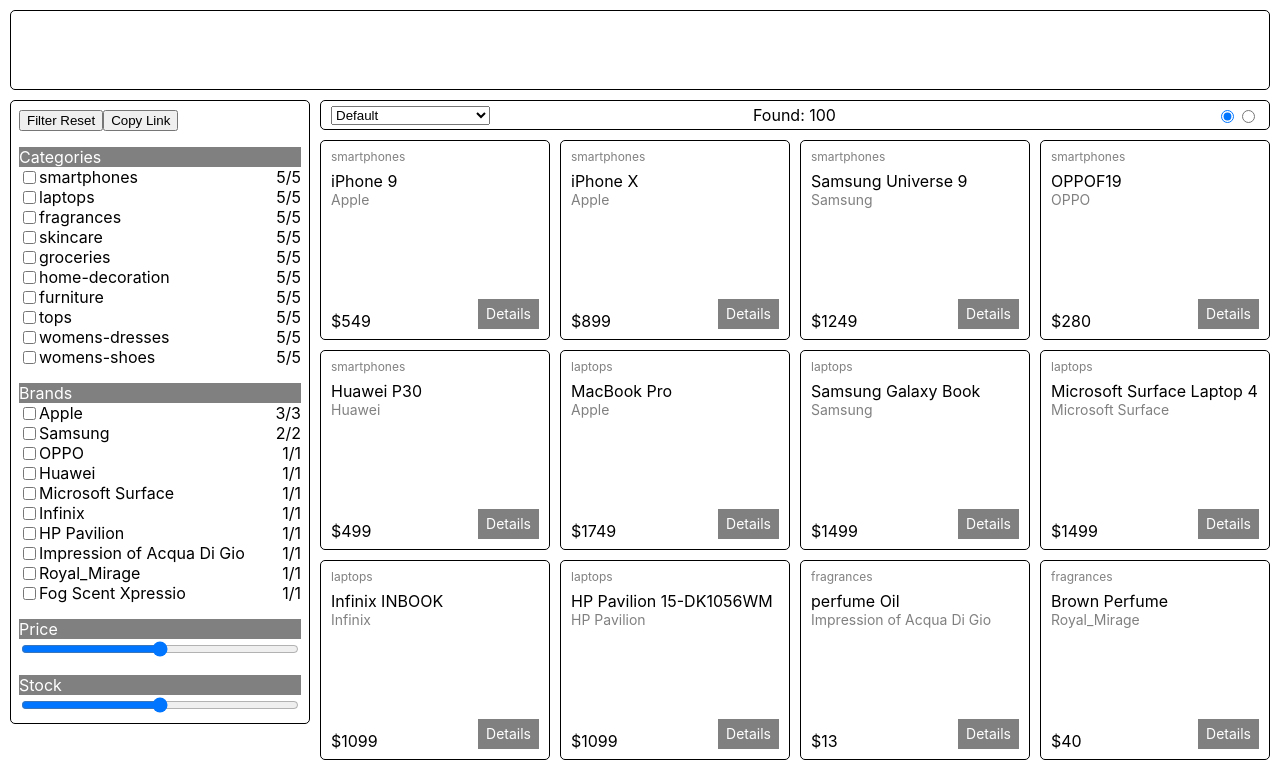
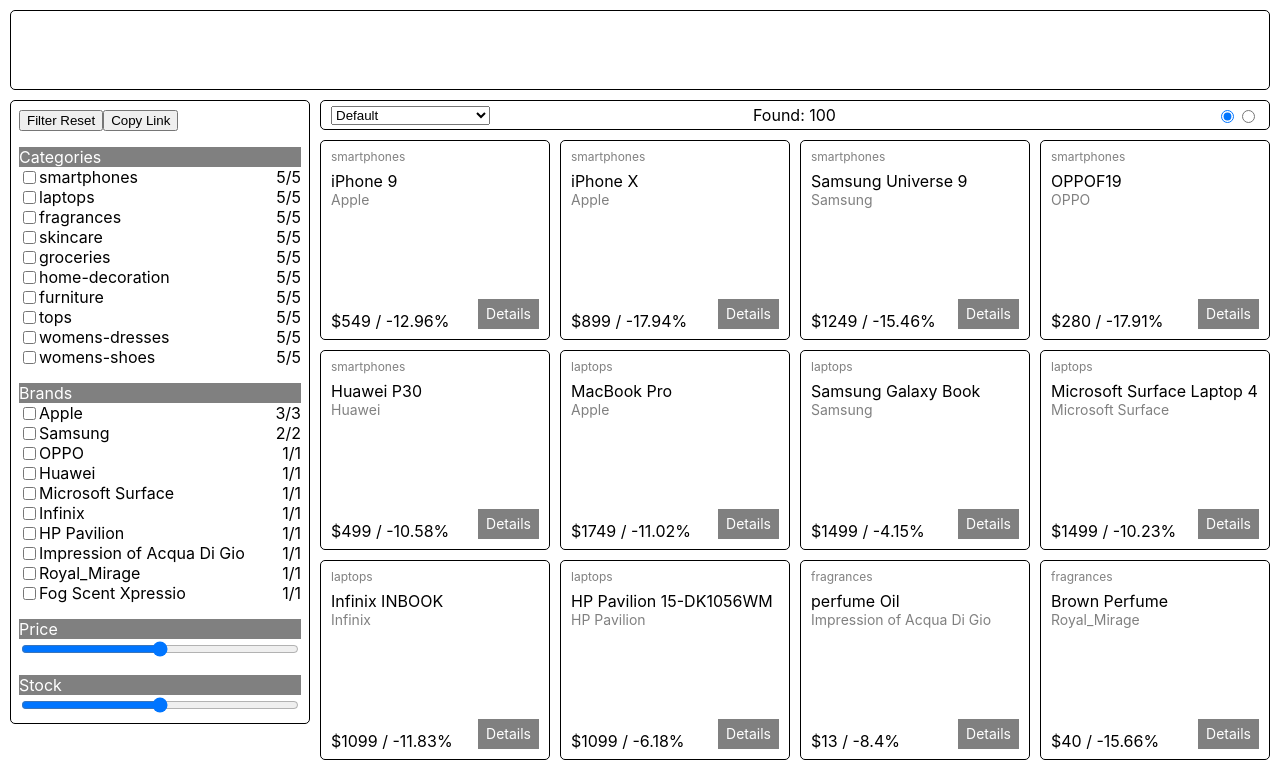
Before and after one commit to ShkredovDmitriy/online-store, a React (Create React App) app: page / in a window 1280 px wide. Shown: the top 768 px of the page. Built offline with nearby package versions, Linux system fonts and the light colour scheme.

Commit message:
feat: add discont

```diff
--- a/src/components/ProductCard/ProductCard.tsx
+++ b/src/components/ProductCard/ProductCard.tsx
@@ -4,14 +4,16 @@
 import "./productCard.scss";
 
 export const ProductCard = ({ product }: { product: TProductItem }) => {
-  const { id, category, title, brand, price } = product;
+  const { id, category, title, brand, price, discountPercentage } = product;
 
   return (
     <div className="product-card">
       <div className="product-card__category">{category}</div>
       <div className="product-card__title">{title}</div>
       <div className="product-card__brand">{brand}</div>
-      <div className="product-card__price">{price}</div>
+      <div className="product-card__price">
+        {price} / -{discountPercentage}%
+      </div>
       <Link className="product-card__button-info" to={`/product/${id}`}>
         Details
       </Link>
```
